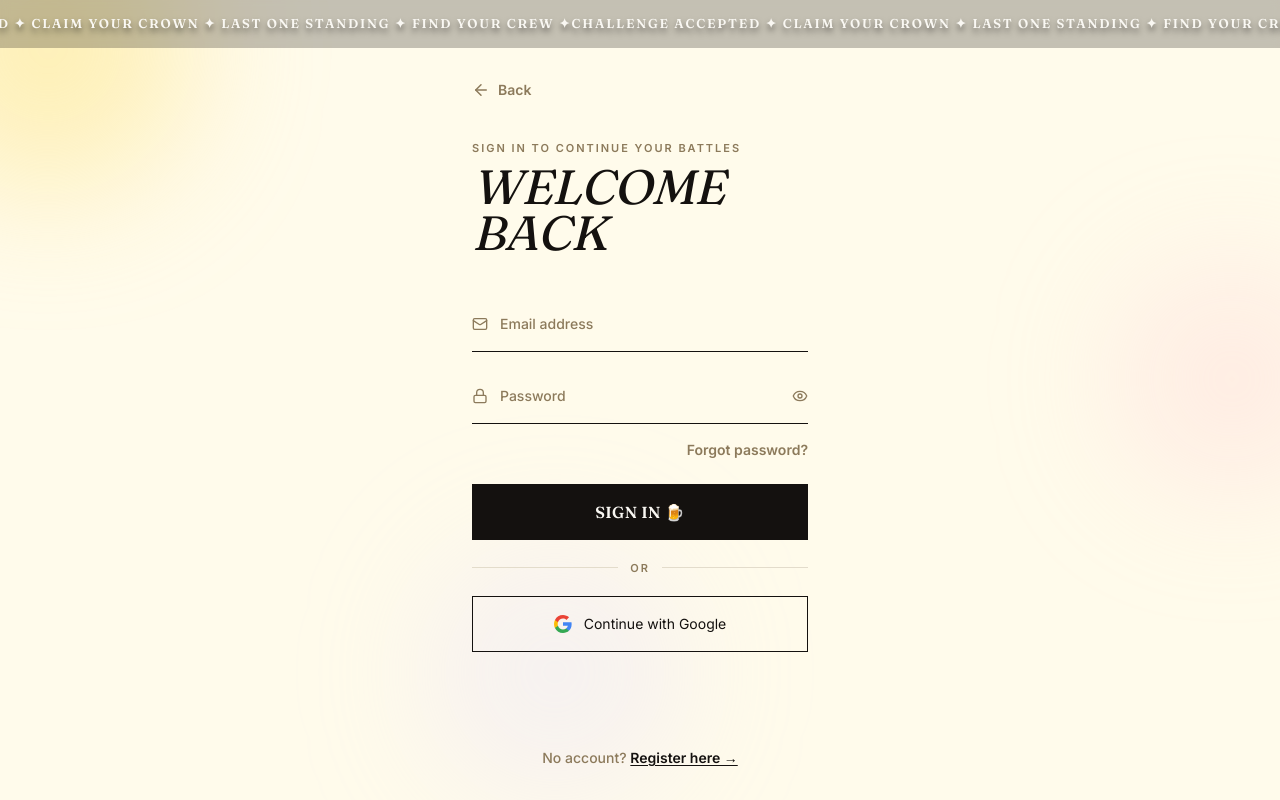
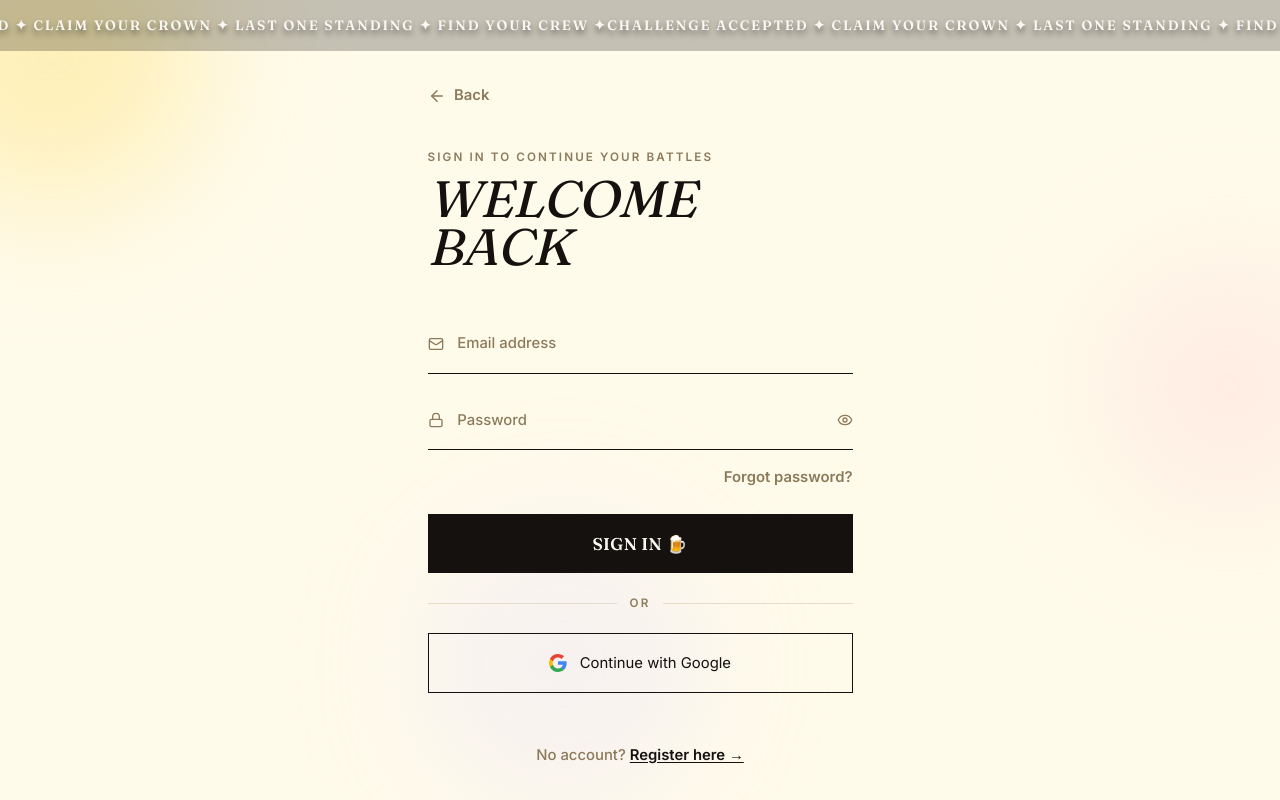
Before and after one commit to felixx-dbm/connect_over_trinkspiele, a Next.js app: page /login in a window 1280 px wide. Built offline with nearby package versions, Linux system fonts and the light colour scheme; no server answers.

Commit message:
feat: accessibility & responsive — main landmarks, aria-labels, focus-visible ring, md/lg breakpoints
Co-Authored-By: Claude Fable 5 <noreply@anthropic.com>

```diff
--- a/src/app/(app)/layout.tsx
+++ b/src/app/(app)/layout.tsx
@@ -5,9 +5,9 @@ import InstallBanner from "@/components/InstallBanner";
 export default function AppLayout({ children }: { children: React.ReactNode }) {
   return (
     <div className="min-h-screen bg-transparent">
-      <div className="max-w-lg mx-auto pb-safe">
+      <main className="max-w-lg md:max-w-xl lg:max-w-2xl mx-auto pb-safe">
         {children}
-      </div>
+      </main>
       <BottomNav />
       <Onboarding />
       <InstallBanner />
--- a/src/app/(auth)/layout.tsx
+++ b/src/app/(auth)/layout.tsx
@@ -5,9 +5,9 @@ export default function AuthLayout({ children }: { children: React.ReactNode })
       <div className="absolute -top-24 -left-24 w-72 h-72 rounded-full bg-amber-200/50 blur-3xl animate-blob pointer-events-none" />
       <div className="absolute top-1/3 -right-16 w-56 h-56 rounded-full bg-rose-200/35 blur-3xl animate-blob-2 pointer-events-none" />
       <div className="absolute bottom-0 left-1/3 w-64 h-64 rounded-full bg-violet-200/28 blur-3xl animate-blob-3 pointer-events-none" />
-      <div className="relative z-10 max-w-sm mx-auto w-full flex-1 flex flex-col">
+      <main className="relative z-10 max-w-sm md:max-w-md mx-auto w-full flex-1 flex flex-col">
         {children}
-      </div>
+      </main>
     </div>
   );
 }
--- a/src/app/globals.css
+++ b/src/app/globals.css
@@ -14,6 +14,22 @@ body {
   color: #14110F;
   -webkit-font-smoothing: antialiased;
   -moz-osx-font-smoothing: grayscale;
+}
+
+/* ── Keyboard focus ─────────────────────────────────────── */
+/* Visible focus ring for keyboard users only (mouse clicks don't trigger :focus-visible) */
+:focus-visible {
+  outline: 2px solid #F59E0B;
+  outline-offset: 2px;
+  border-radius: 4px;
+}
+
+/* ── Responsive base ────────────────────────────────────── */
+/* Mobile first: scale the whole rem-based UI up slightly on tablet+ */
+@media (min-width: 768px) {
+  html {
+    font-size: 17px;
+  }
 }
 
 /* ── Scrollbar ──────────────────────────────────────────── */
--- a/src/components/BottomNav.tsx
+++ b/src/components/BottomNav.tsx
@@ -1,5 +1,9 @@
 "use client";
 
+/**
+ * Fixed bottom tab bar — main navigation between Home, Map, Events and Profile.
+ * The center CTA switches to the user's live match while one is running.
+ */
 import Link from "next/link";
 import { usePathname } from "next/navigation";
 import { useState, useEffect } from "react";
@@ -47,7 +51,7 @@ export default function BottomNav() {
   ];
 
   return (
-    <nav className="fixed bottom-0 left-0 right-0 z-50 px-4 pb-[max(10px,env(safe-area-inset-bottom))]">
+    <nav aria-label="Main navigation" className="fixed bottom-0 left-0 right-0 z-50 px-4 pb-[max(10px,env(safe-area-inset-bottom))]">
       <div className="max-w-lg mx-auto bg-white/92 backdrop-blur-2xl rounded-[22px] border border-amber-100/80 shadow-2xl shadow-amber-200/40">
         <div className="flex items-center justify-around h-[62px] px-2">
           {tabs.map(({ href, label, Icon, activeColor, dotColor, isCTA }) => {
--- a/src/components/EditProfileModal.tsx
+++ b/src/components/EditProfileModal.tsx
@@ -53,7 +53,7 @@ export default function EditProfileModal({ initialUsername, initialCity, onClose
             <h3 className="font-display text-xl text-stone-900">{t.editProfile.title}</h3>
             <p className="text-stone-400 text-xs font-semibold mt-0.5">{t.editProfile.subtitle}</p>
           </div>
-          <button type="button" onClick={onClose} className="w-8 h-8 rounded-xl bg-stone-100 hover:bg-stone-200 flex items-center justify-center cursor-pointer transition-colors">
+          <button type="button" onClick={onClose} aria-label="Close edit profile dialog" className="w-8 h-8 rounded-xl bg-stone-100 hover:bg-stone-200 flex items-center justify-center cursor-pointer transition-colors">
             <X size={16} className="text-stone-500" />
           </button>
         </div>
--- a/src/components/NotificationBell.tsx
+++ b/src/components/NotificationBell.tsx
@@ -1,5 +1,9 @@
 "use client";
 
+/**
+ * Notification bell with unread badge and a dropdown panel
+ * listing challenge, match and crew notifications.
+ */
 import { useState, useEffect, useRef } from "react";
 import { useRouter } from "next/navigation";
 import { Bell, X, CheckCheck } from "lucide-react";
@@ -108,6 +112,7 @@ export default function NotificationBell() {
     <div className="relative" ref={panelRef}>
       <button
         onClick={() => { setOpen((v) => !v); if (!open && userId) fetchNotifs(userId); }}
+        aria-label={unread > 0 ? `Notifications, ${unread} unread` : "Notifications"}
         className="relative w-9 h-9 rounded-xl bg-white border border-amber-100 flex items-center justify-center text-stone-500 hover:border-amber-300 transition-colors cursor-pointer shadow-sm"
       >
         <Bell size={16} />
@@ -129,7 +134,7 @@ export default function NotificationBell() {
                   <CheckCheck size={12} /> Mark all read
                 </button>
               )}
-              <button onClick={() => setOpen(false)} className="text-stone-400 hover:text-stone-600 cursor-pointer">
+              <button onClick={() => setOpen(false)} aria-label="Close notifications" className="text-stone-400 hover:text-stone-600 cursor-pointer">
                 <X size={14} />
               </button>
             </div>
--- a/src/components/ReportModal.tsx
+++ b/src/components/ReportModal.tsx
@@ -52,7 +52,7 @@ export default function ReportModal({ reportedUserId, matchId, onClose }: Props)
             <Flag size={16} className="text-rose-500" />
             <p className="font-bold text-stone-900">Report user</p>
           </div>
-          <button onClick={onClose} className="w-7 h-7 rounded-full bg-stone-100 flex items-center justify-center text-stone-400 hover:text-stone-600 cursor-pointer">
+          <button onClick={onClose} aria-label="Close report dialog" className="w-7 h-7 rounded-full bg-stone-100 flex items-center justify-center text-stone-400 hover:text-stone-600 cursor-pointer">
             <X size={14} />
           </button>
         </div>
```
